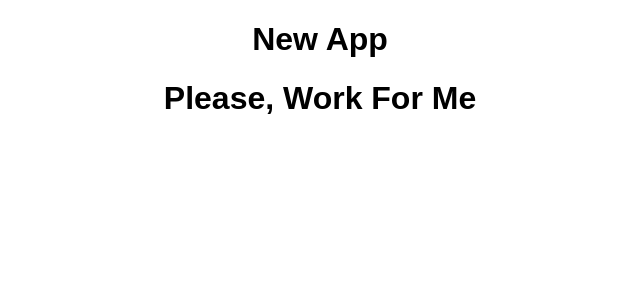
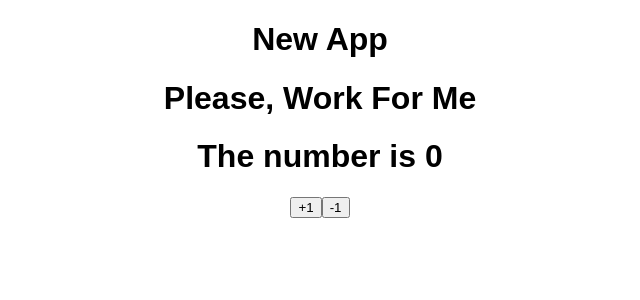
Before and after one commit to gosunman/theArtOfReact, a React (Create React App) app: page / in a window 1280 px wide. Shown: the top 300 px of the page, without its empty margins (320-960 px from the left). Built offline with nearby package versions, Linux system fonts and the light colour scheme.

Commit message:
8.1 useState

```diff
--- a/src/App.js
+++ b/src/App.js
@@ -1,4 +1,5 @@
 import React from "react";
+import Counter from "./Counter";
 
 import "./styles.css";
 
@@ -7,6 +8,7 @@ const App = () => {
     <div className="App">
       <h1>New App</h1>
       <h1>Please, Work For Me</h1>
+      <Counter />
     </div>
   );
 };
--- a/src/Counter.js
+++ b/src/Counter.js
@@ -1,54 +1,21 @@
-import React, { Component } from "react";
+import React, { useState } from "react";
 
-class Counter extends Component {
-  // constructor(props) {
-  //   super(props);
-  //   // state의 초깃값 설정하기
-  //   this.state = {
-  //     number: 0,
-  //     fixedNumber: 0,
-  //   };
-  // }
+export default function Counter() {
+  const [value, setValue] = useState(0);
 
-  state = {
-    number: 0,
-    fixedNumber: 0,
-  };
-
-  render() {
-    const { number, fixedNumber } = this.state;
-    // state를 조회할 때는 this.state로 조회합니다.
   return (
     <div>
-        <h1>{number}</h1>
-        <h2>{fixedNumber}</h2>
+      <h1>The number is {value}</h1>
       <button
-          // onClick={() => {
-          //   this.setState({ number: number + 1 });
-          //   this.setState({ number: this.state.number + 1 });
-          // }}
         onClick={() => {
-            this.setState((prevState) => {
-              return {
-                number: prevState.number + 1,
-              };
-            });
-            this.setState((prevState) => ({
-              number: prevState.number + 1,
-            }));
+          setValue(value + 1);
         }}
       >
         +1
       </button>
       <button
-          // onClick={() => {
-          //   this.setState({ number: number + 1 });
-          //   this.setState({ number: this.state.number + 1 });
-          // }}
         onClick={() => {
-            this.setState({ number: number - 1 }, () => {
-              console.log("-1 reduced");
-            });
+          setValue(value - 1);
         }}
       >
         -1
@@ -56,6 +23,3 @@ class Counter extends Component {
     </div>
   );
 }
-}
-
-export default Counter;
```
Also changed, not shown: src/format.md (added, +13 -0 lines). Lines whose indentation alone changed are shown as unchanged.
